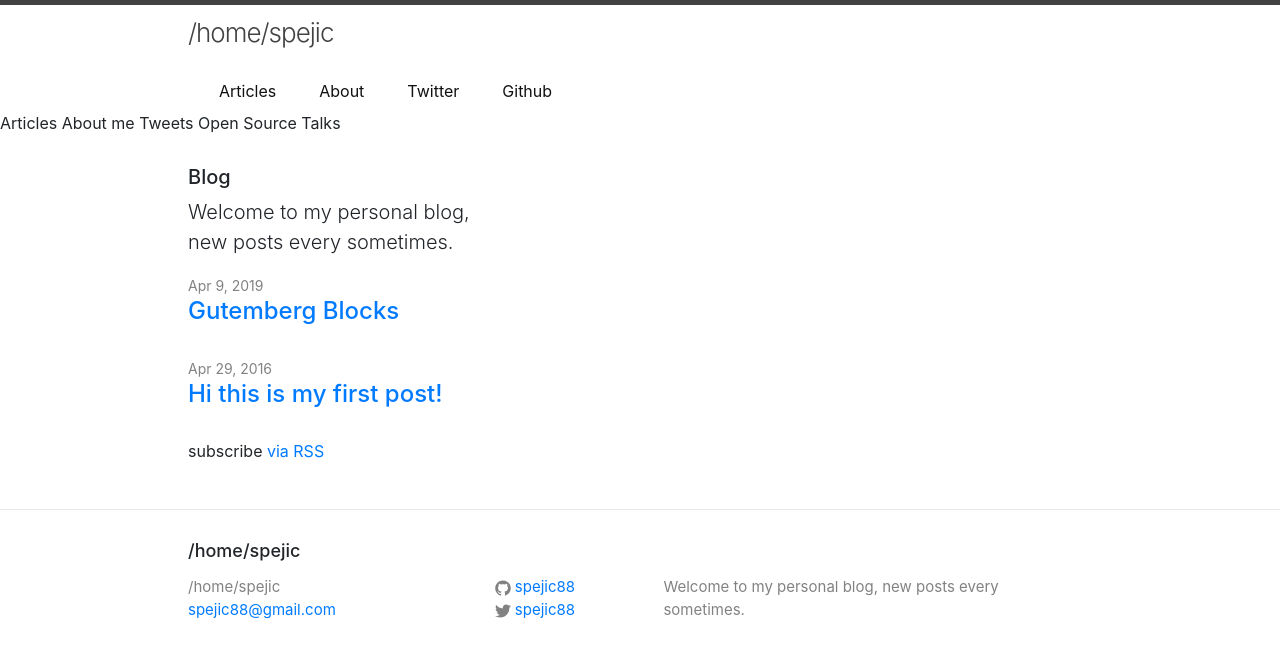
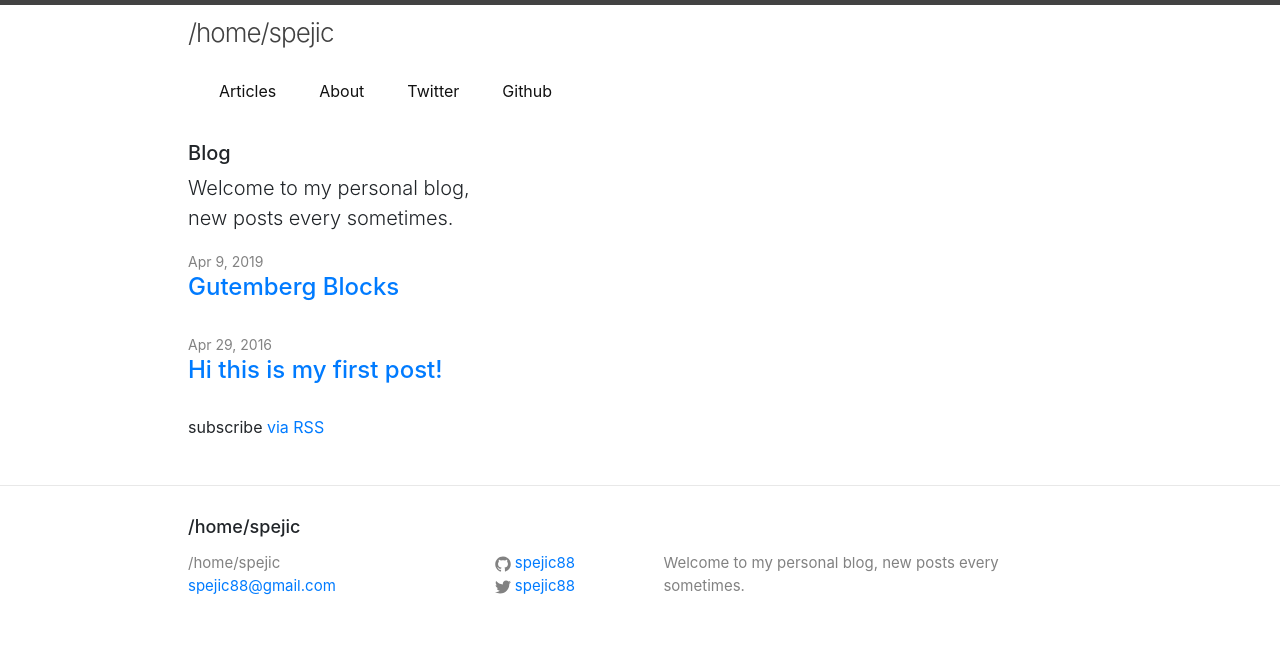
Before and after one commit to spejic88/spejic88.github.io, a Jekyll site: the page built from index.html, in a window 1280 px wide. Shown: the top 658 px of the page. Built offline with Jekyll 4.4.1, drawn with Linux system fonts in a browser that asks for light colours.

Commit message:
update #3

```diff
--- a/_includes/header.html
+++ b/_includes/header.html
@@ -28,8 +28,3 @@
   </div>
 
 </header>
-Articles
-About me
-Tweets
-Open Source
-Talks
```
